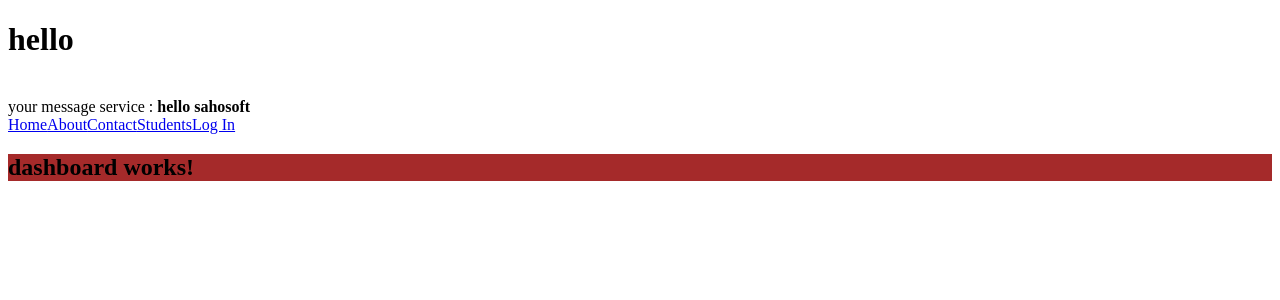
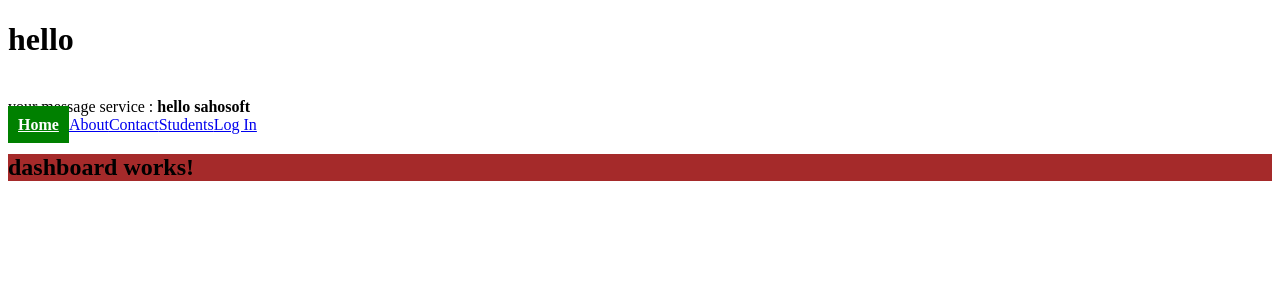
Before and after one commit to rajnaik44/learning-angular, an Angular app: page /home in a window 1280 px wide. Shown: the top 300 px of the page. Built offline with nearby package versions, Linux system fonts and the light colour scheme.

Commit message:
router link active

```diff
--- a/src/app/app.component.html
+++ b/src/app/app.component.html
@@ -12,11 +12,11 @@ your message service : <b>{{_msg}}</b><br>
 
 <!-- //routing -->
 <div>
-    <a routerLink="home">Home</a>
-    <a routerLink="aboutus">About</a>
-    <a routerLink="contactus">Contact</a>
-    <a routerLink="students">Students</a>
-    <a routerLink="login">Log In</a>
+    <a routerLink="home" routerLinkActive="active home">Home</a>
+    <a routerLink="aboutus" routerLinkActive="active home">About</a>
+    <a routerLink="contactus" routerLinkActive="active home">Contact</a>
+    <a routerLink="students" routerLinkActive="active home">Students</a>
+    <a routerLink="login" routerLinkActive="active home">Log In</a>
 
     <!-- auxixary route
     <a [routerLink]="[{outlets:{outlet2:['aboutusnew']}}]">aboutus new</a>
--- a/src/app/app.component.ts
+++ b/src/app/app.component.ts
@@ -1,5 +1,5 @@
 import { Component } from '@angular/core';
-import { RouterLink, RouterOutlet } from '@angular/router';
+import { RouterLink, RouterLinkActive, RouterOutlet } from '@angular/router';
 import { EventBindingComponent } from './event-binding/event-binding.component';
 import { TwoWayDatabindingComponent } from './two-way-databinding/two-way-databinding.component';
 import { MessageService } from './message.service';
@@ -9,7 +9,7 @@ import { Comp2Component } from './comp2/comp2.component';
 @Component({
   selector: 'app-root',
   standalone: true,
-  imports: [RouterOutlet , EventBindingComponent , TwoWayDatabindingComponent ,Comp1Component ,Comp2Component,RouterLink],
+  imports: [RouterOutlet , EventBindingComponent , TwoWayDatabindingComponent ,Comp1Component ,Comp2Component,RouterLink,RouterLinkActive],
   templateUrl: './app.component.html',
   styleUrl: './app.component.css'
 })
--- a/src/styles.css
+++ b/src/styles.css
@@ -1 +1,10 @@
 /* You can add global styles to this file, and also import other style files */
+.active{
+    background-color: green;
+    color: white;
+}
+
+.home{
+    font-weight: bold;
+    padding: 10px;
+}
```
